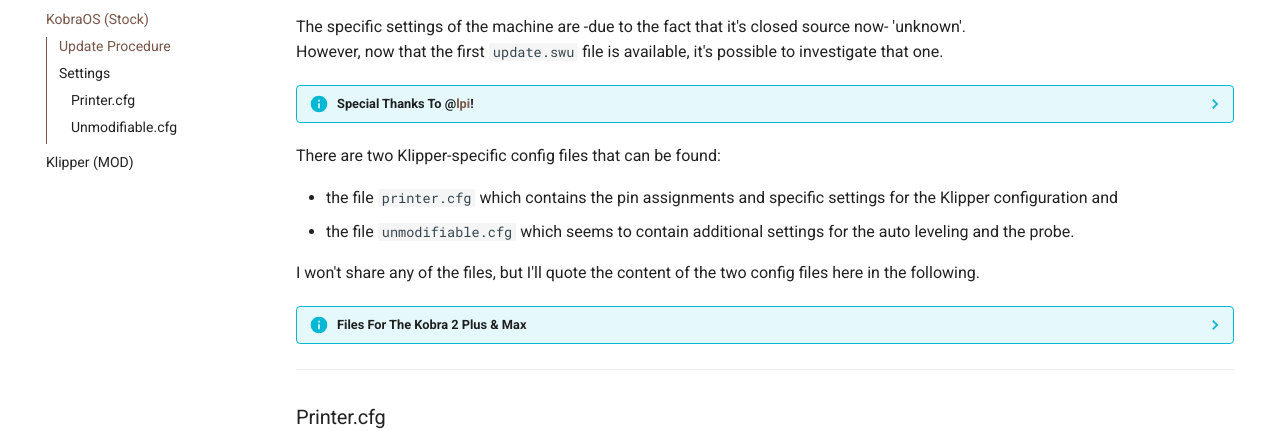
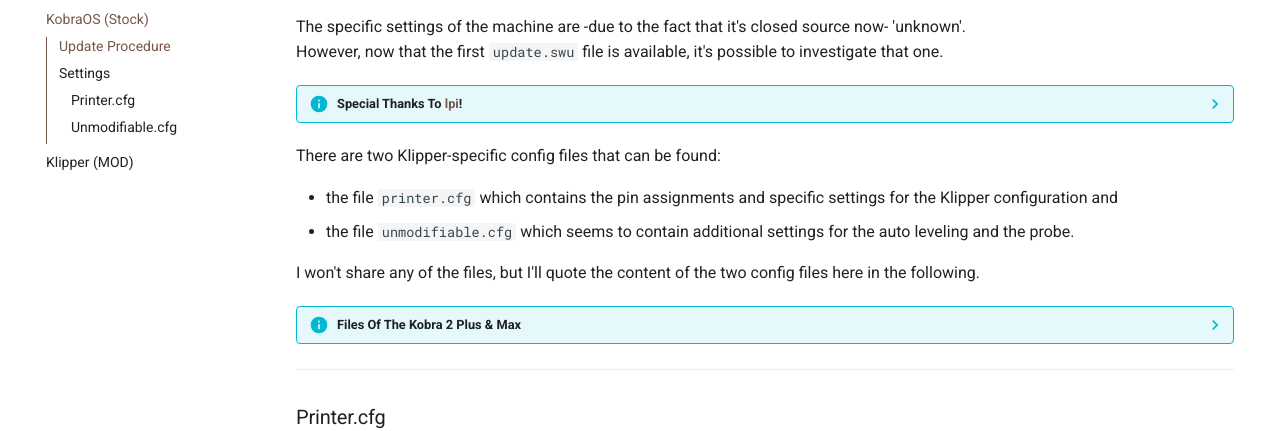
Before and after one commit to 1coderookie/Kobra2ProInsights, an MkDocs documentation site: the page built from docs/firmware/fw_kobraOS.md, in a window 1280 px wide and 900 px high, scrolled down 559 px. Shown: the part 164-595 px from the top of the window. Built offline with MkDocs 1.6.1 and Material for MkDocs 9.7.7, drawn with Linux system fonts in a browser that asks for light colours; comment, search, counter and statistics services are not loaded.

Commit message:
Update fw_kobraOS.md

```diff
--- a/docs/firmware/fw_kobraOS.md
+++ b/docs/firmware/fw_kobraOS.md
@@ -22,7 +22,7 @@
 The specific settings of the machine are -due to the fact that it's closed source now- 'unknown'.
 However, now that the first `update.swu` file is available, it's possible to investigate that one.
 
-??? info "Special Thanks To @[lpi](https://github.com/lpi)!"
+??? info "Special Thanks To [lpi](https://github.com/lpi)!"
 
     At this point I have to say a huge "Thank You!" to @[lpi](https://github.com/lpi) for providing the content of the `update.swu` file to me!
     I won't share the files, but I'll quote the two config files here in the following.
@@ -36,7 +36,7 @@
 
 I won't share any of the files, but I'll quote the content of the two config files here in the following.
 
-??? info "Files For The Kobra 2 Plus & Max"
+??? info "Files Of The Kobra 2 Plus & Max"
 
     Just in case you own a Kobra 2 Plus or Max, you can find the content of the belonging files quoted in expandable textboxes below.
 
```
